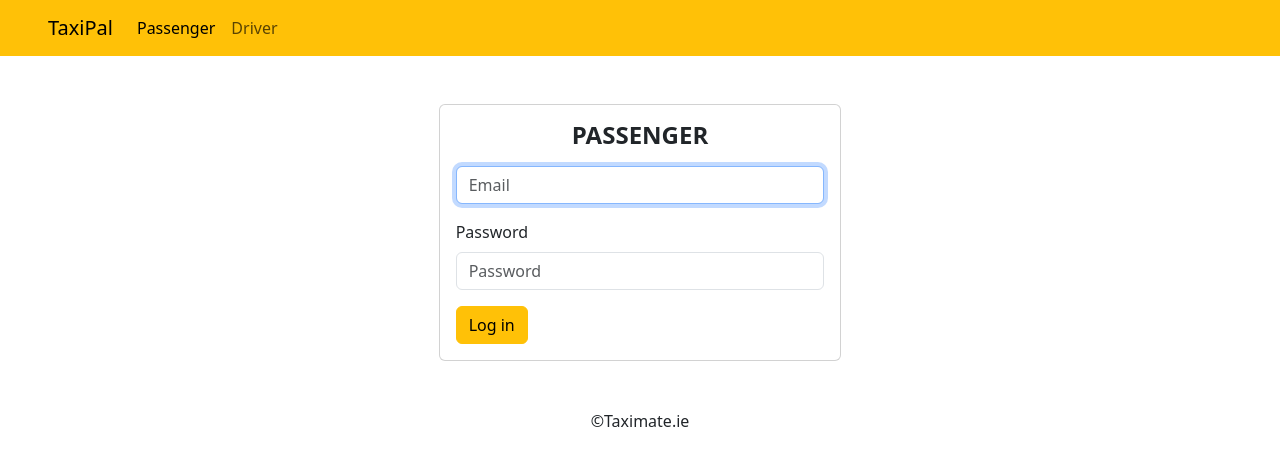
After one commit to shahbakhat/Taksy, a Django app: page /login/ in a window 1280 px wide. The commit adds this page. Shown: the top 466 px of the page. Run offline with Django 3.2, Linux system fonts and the light colour scheme; some libraries are stand-ins or nearby versions.

Commit message:
created a login form and implemented the logic regarding either user is authenctated do this otherwise do that

```diff
--- a/core/templates/base.html
+++ b/core/templates/base.html
@@ -1,31 +1,39 @@
 <!doctype html>
 <html lang="en">
+   {% block head %}
    <head>
       <meta charset="utf-8">
       <meta name="viewport" content="width=device-width, initial-scale=1">
       <link rel="stylesheet" type="text/css" href="href="./styles.css"" />
-      <title>Home</title>
-      <link href="https://cdn.jsdelivr.net/npm/bootstrap@5.3.0-alpha3/dist/css/bootstrap.min.css" rel="stylesheet" integrity="sha384-KK94CHFLLe+nY2dmCWGMq91rCGa5gtU4mk92HdvYe+M/SXH301p5ILy+dN9+nJOZ" crossorigin="anonymous">
-      {% block head %}{% endblock %}
+      <title>{% block title %}{% endblock %}</title>
+      {% load bootstrap5 %}
+      {% bootstrap_css %}
+      {% bootstrap_javascript %}
    </head>
+   {% endblock %}
    <body>
-      <nav id="navbar-container" class="navbar navbar-expand-lg bg-warning" >
-         <a class="navbar-brand ms-5" id="nav-logo" href="#">Taxi Mate</a>
+      {% if not request.user.is_authenticated %}
+      <nav id="navbar-container" class="navbar navbar-light navbar-expand-lg bg-warning" >
+         <a class="navbar-brand ms-5" id="nav-logo" href="'/'">TaxiPal</a>
          <div class="collapse navbar-collapse" id="navbarSupportedContent">
             <ul class="navbar-nav">
                <li class="nav-item">
                   <a class="nav-link active" aria-current="page" href="/passenger">Passenger</a>
                </li>
                <li class="nav-item">
-                  <a class="nav-link" href="/driver/">Driver</a>
+                  <a class="nav-link" href="/driver">Driver</a>
                </li>
             </ul>
          </div>
          </div>
+         {% else %}
+         <form action="form-inline">
+            <span class="mr-4">{{ request.user.get_full_name|title }}</span>
+            <a href="/logout" class="btn btn-outline-dark">Logout</a>
+         </form>
+         {% endif %}
       </nav>
-
       {% block content %}{% endblock %}
-
       <footer class="mt-5 mb-5 text-center ">
          &copy;Taximate.ie
       </footer>
--- /dev/null
+++ b/core/templates/login.html
@@ -0,0 +1,31 @@
+{% extends 'base.html' %}
+{% load bootstrap5 %}
+{% block content %}
+<div class="container-fluid mt-5">
+   <div class="row justify-content-center">
+      <div class="col-lg-4">
+         <div class="card">
+            <div class="card-body">
+               <h4 class="text-center text-uppercase mb-3">
+                  <b>
+                    {% if request.GET.next != '/driver/' %}
+                     Passenger
+                    {% else %}
+                     Driver
+                    {% endif %}
+                  </b>
+               </h4>
+               <form method="POST" >
+                  {% csrf_token %}
+                  {% bootstrap_form_errors form %}
+                  {% bootstrap_label "Email" %}
+                  {% bootstrap_field form.username show_label=False placeholder="Email" %}
+                  {% bootstrap_field form.password %}
+                  <button class="btn btn-warning btn-block" type="button">Log in</button>
+               </form>
+            </div>
+         </div>
+      </div>
+   </div>
+</div>
+{% endblock %}
--- /dev/null
+++ b/core/templates/logout.html
@@ -0,0 +1 @@
+{% extends 'base.html' %}
--- a/core/views.py
+++ b/core/views.py
@@ -9,3 +9,7 @@ def passenger_page(request):
 
 def driver_page(request):
     return render (request, 'driver.html')
+def login(request):
+    return render (request, 'login.html')
+def login(request):
+    return render (request, 'logout.html')
--- a/taximate/settings.py
+++ b/taximate/settings.py
@@ -38,6 +38,7 @@ INSTALLED_APPS = [
     'django.contrib.messages',
     'django.contrib.staticfiles',
     'core',
+    'bootstrap5',
 ]
 
 MIDDLEWARE = [
@@ -119,3 +120,6 @@ USE_TZ = True
 # https://docs.djangoproject.com/en/3.1/howto/static-files/
 
 STATIC_URL = '/static/'
+
+LOGIN_URL = '/login'
+LOGIN_REDIRECT_URL = '/'
--- a/taximate/urls.py
+++ b/taximate/urls.py
@@ -1,20 +1,6 @@
-"""taximate URL Configuration
-
-The `urlpatterns` list routes URLs to views. For more information please see:
-    https://docs.djangoproject.com/en/3.1/topics/http/urls/
-Examples:
-Function views
-    1. Add an import:  from my_app import views
-    2. Add a URL to urlpatterns:  path('', views.home, name='home')
-Class-based views
-    1. Add an import:  from other_app.views import Home
-    2. Add a URL to urlpatterns:  path('', Home.as_view(), name='home')
-Including another URLconf
-    1. Import the include() function: from django.urls import include, path
-    2. Add a URL to urlpatterns:  path('blog/', include('blog.urls'))
-"""
 from django.contrib import admin
 from django.urls import path
+from django.contrib.auth import views as auth_views
 from core import views
 
 urlpatterns = [
@@ -22,4 +8,6 @@ urlpatterns = [
     path('',views.home),
     path('passenger/',views.passenger_page),
     path('driver/',views.driver_page),
+    path('login/',auth_views.LoginView.as_view(template_name="login.html")),
+    path('logout/',auth_views.LogoutView.as_view(next_page="/")),
 ]
```
Also changed, not shown: db.sqlite3.
